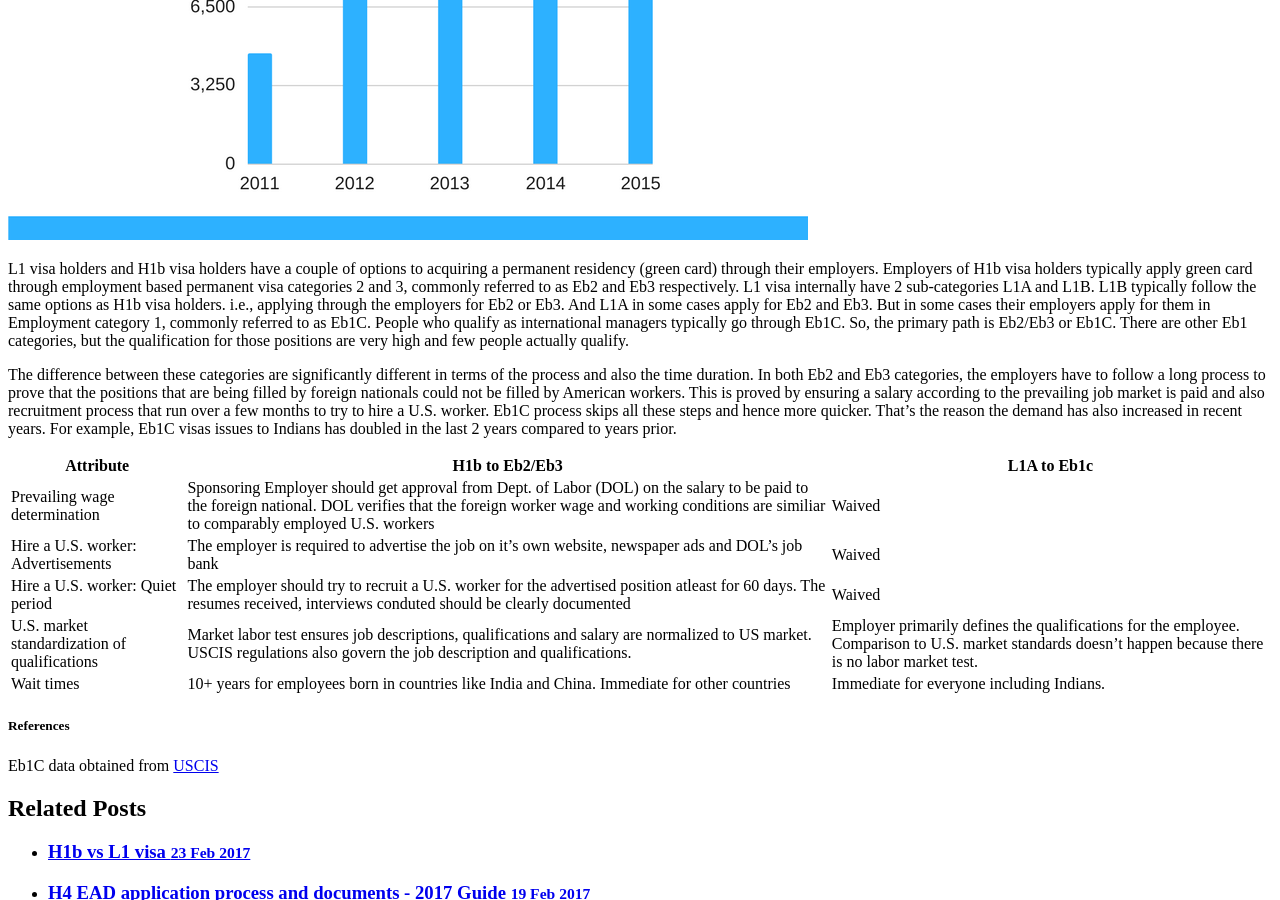
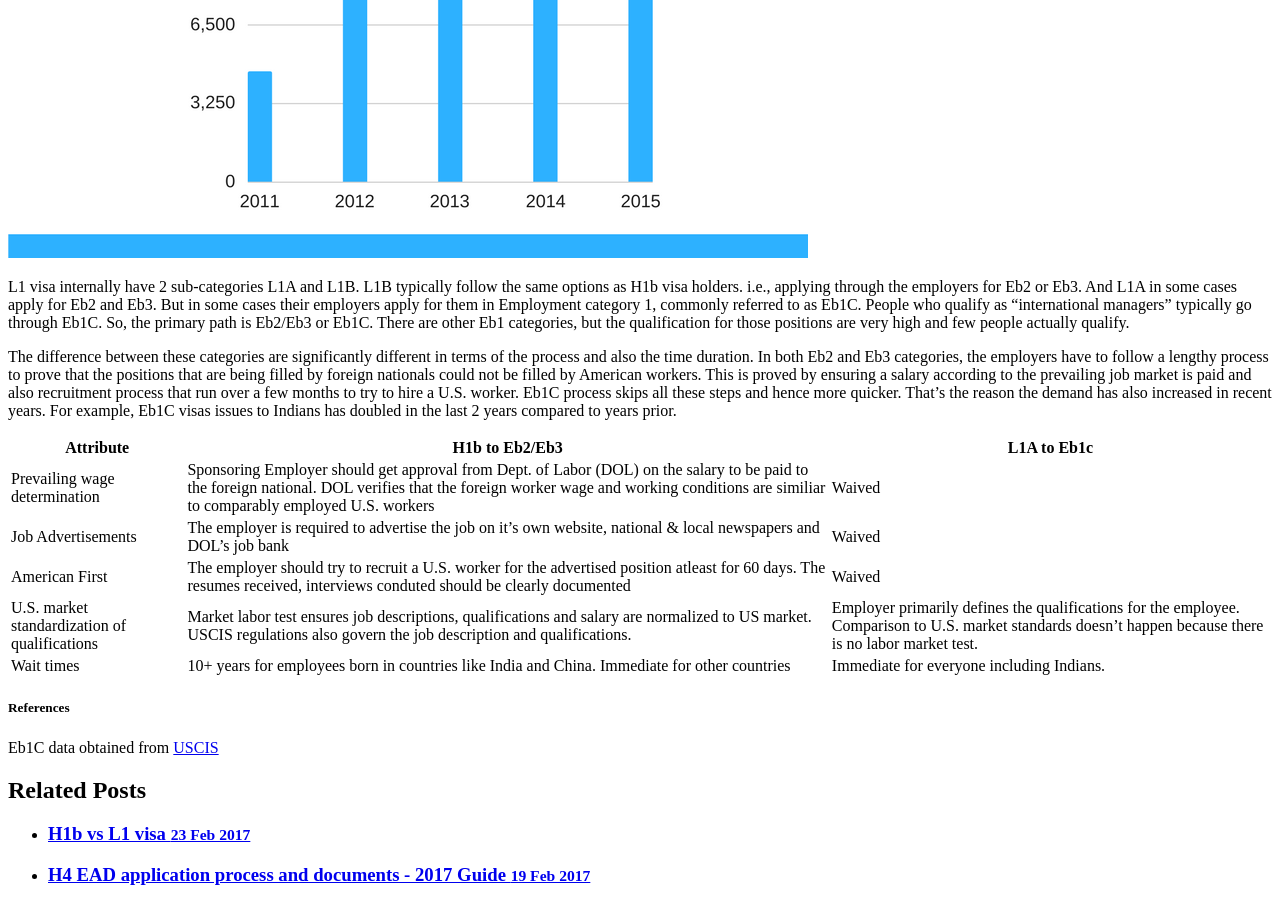
Before and after one commit to gitforwork2/gitforwork.github.io, a Jekyll site: the page built from _posts/2017-2-25-L1-vs-H1b-to-greencard.md, in a window 1280 px wide and 900 px high, scrolled down 2228 px. Built offline with Jekyll 4.4.1, drawn with Linux system fonts in a browser that asks for light colours; nearby versions of some CDN libraries; comment, search, counter and statistics services are not loaded; some of the changed text lies outside the part shown.

Commit message:
Update 2017-2-25-L1-vs-H1b-to-greencard.md

```diff
--- a/_posts/2017-2-25-L1-vs-H1b-to-greencard.md
+++ b/_posts/2017-2-25-L1-vs-H1b-to-greencard.md
@@ -8,20 +8,19 @@
 ---
 This is part 2 of our H1b vs L1 visa comparison. [H1b vs L1](/posts/H1b-vs-L1-infographic/) part 1 for more details.
 
-Both H1b and L1 visa are temporary non-immigrant visas. But people entering the U.S. can then apply for permanent residency (green card). However, H1b to green card can be very different from L1 to green card. Typically, H1b workers obtain green card through visa categories called Eb2/3. And L1a typically obtain green card through Eb1c. Eb2/3 and Eb1c process are vastly different. Here is a summary.
+Both H1b and L1 visas are temporary non-immigrant visas. But people entering the U.S. can then apply for permanent residency (green card). However, H1b to green card can be very different from L1 to green card. Typically, H1b workers obtain green card through permanent visa categories called Eb2/3. And some L1 visa workers follow the same path as H1b workers. But there is a sub category of L1 visa called L1a. These workers typically obtain green card through a category for international managers called Eb1c. Eb2/3 and Eb1c process are vastly different. Eb1c also takes the shortest time to obtain. No wonder the demand is becoming high.
 
 ![L1 vs H1b to green card](/assets/images/posts/L1vsH1b-to-greencard-v1.01.png)
 
-L1 visa holders and H1b visa holders have a couple of options to acquiring a permanent residency (green card) through their employers.
-Employers of H1b visa holders typically apply green card through employment based permanent visa categories 2 and 3, commonly referred to as Eb2 and Eb3 respectively. L1 visa internally have 2 sub-categories L1A and L1B. L1B typically follow the same options as H1b visa  holders. i.e., applying through the employers for Eb2 or Eb3. And L1A in some cases apply for Eb2 and Eb3. But in some cases their employers apply for them in Employment category 1, commonly referred to as Eb1C. People who qualify as international managers typically go through Eb1C. So, the primary path is Eb2/Eb3 or Eb1C. There are other Eb1 categories, but the qualification for those positions are very high and few people actually qualify.
+L1 visa internally have 2 sub-categories L1A and L1B. L1B typically follow the same options as H1b visa holders. i.e., applying through the employers for Eb2 or Eb3. And L1A in some cases apply for Eb2 and Eb3. But in some cases their employers apply for them in Employment category 1, commonly referred to as Eb1C. People who qualify as "international managers" typically go through Eb1C. So, the primary path is Eb2/Eb3 or Eb1C. There are other Eb1 categories, but the qualification for those positions are very high and few people actually qualify.
 
-The difference between these categories are significantly different in terms of the process and also the time duration. In both Eb2 and Eb3 categories, the employers have to follow a long process to prove that the positions that are being filled by foreign nationals could not be filled by American workers. This is proved by ensuring a salary according to the prevailing job market is paid and also recruitment process that run over a few months to try to hire a U.S. worker. Eb1C process skips all these steps and hence more quicker. That's the reason the demand has also increased in recent years. For example, Eb1C visas issues to Indians has doubled in the last 2 years compared to years prior.
+The difference between these categories are significantly different in terms of the process and also the time duration. In both Eb2 and Eb3 categories, the employers have to follow a lengthy process to prove that the positions that are being filled by foreign nationals could not be filled by American workers. This is proved by ensuring a salary according to the prevailing job market is paid and also recruitment process that run over a few months to try to hire a U.S. worker. Eb1C process skips all these steps and hence more quicker. That's the reason the demand has also increased in recent years. For example, Eb1C visas issues to Indians has doubled in the last 2 years compared to years prior.
 
  Attribute  | H1b to Eb2/Eb3    | L1A to Eb1c
 ---------- | ------ | ------
 Prevailing wage determination| Sponsoring Employer should get approval from Dept. of Labor (DOL) on the salary to be paid to the foreign national. DOL verifies that the foreign worker wage and working conditions are similiar to comparably employed U.S. workers    |Waived
-Hire a U.S. worker: Advertisements| The employer is required to advertise the job on it's own website, newspaper ads and DOL's job bank | Waived
-Hire a U.S. worker: Quiet period| The employer should try to recruit a U.S. worker for the advertised position atleast for 60 days. The resumes received, interviews conduted should be clearly documented| Waived
+Job Advertisements| The employer is required to advertise the job on it's own website, national & local newspapers and DOL's job bank | Waived
+American First| The employer should try to recruit a U.S. worker for the advertised position atleast for 60 days. The resumes received, interviews conduted should be clearly documented| Waived
 U.S. market standardization of qualifications| Market labor test ensures job descriptions, qualifications and salary are normalized to US market. USCIS regulations also govern the job description and qualifications.| Employer primarily defines the qualifications for the employee. Comparison to U.S. market standards doesn't happen because there is no labor market test.
 Wait times|10+ years for employees born in countries like India and China. Immediate for other countries|Immediate for everyone including Indians.
 
```
